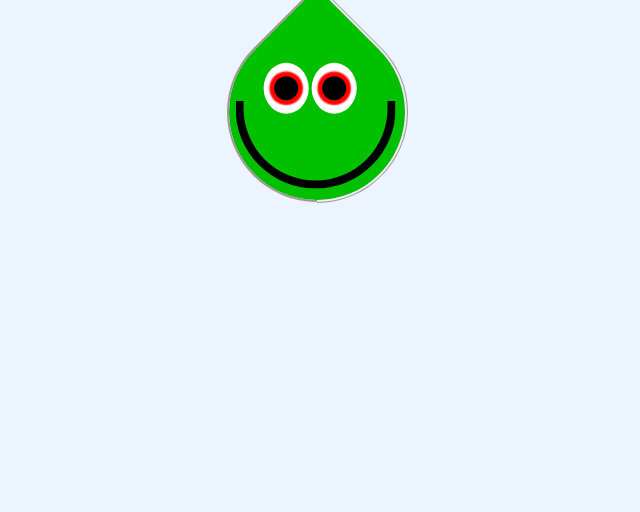
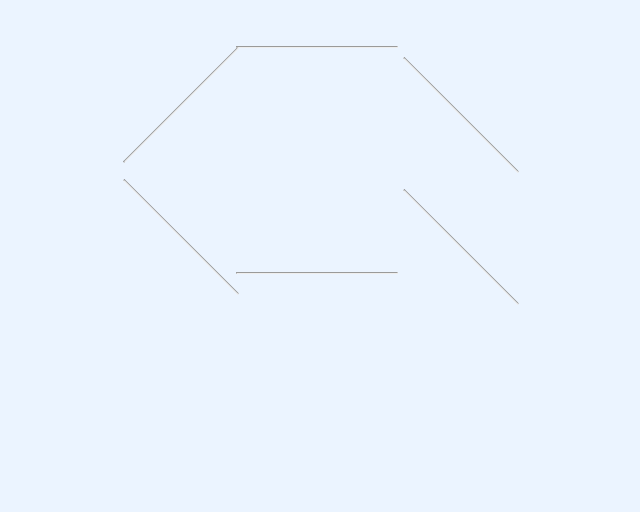
Before and after one commit to kidanekalM/SandBox, a plain HTML site: page index.html in a window 1280 px wide. Shown: the part 288-800 px from the top of the page, without its empty margins (323-963 px from the left). Drawn offline with Linux system fonts and the light colour scheme.

Commit message:
bestagons

```diff
--- a/index.css
+++ b/index.css
@@ -5,62 +5,37 @@
 body {
   min-height: 90vh;
   display: flex;
+  flex-direction: column;
   align-items: center;
   justify-content: center;
   background-color: #ebf4ff;
 }
+h1{
+  position: relative;
+  top: -5rem;
+}
+.container{
+}
+hr{
+  position: relative;
+  width: 10rem;
+}
+hr.top{
+  top: -3rem;
+}
 
-div.head {
-  height: 11rem;
-  width: 11rem;
-  border-radius: 10rem 0rem 10rem 10rem;
-  background-color: rgb(0, 192, 0);
-  border: ridge;
-  display: flex;
-  flex-direction: column;
-  justify-content: center;
+hr.l{
+  left: -8.5rem;
   transform: rotate(-45deg);
 }
-
-.eyeCont {
-  display: flex;
-  width: 70%;
-  height: max-content;
-  align-items: center;
+hr.r{
+  left: 9rem;
   transform: rotate(45deg);
-  position: relative;
-  left: 3rem;
-  top: 2rem;
 }
-
-.eye {
-  height: 3rem;
-  width: 3rem;
-  background-color: white;
-  border-radius: 2rem 1.5rem;
-  transform: rotate(-45deg);
-  display: flex;
-  align-items: center;
-  justify-content: center;
+hr.b{
+  top: 7rem;
+  transform: rotate(45deg);
 }
-
-.pupil {
-  background-color: black;
-  box-shadow: 0rem 0rem 0.1rem 0.3rem red;
-  height: 1.5rem;
-  width: 1.5rem;
-  border-radius: 1rem;
+hr.bot{
+  top: 8rem;
 }
-
-.mouth {
-  height: 5rem;
-  width: 9rem;
-
-  border: 0.5rem black solid;
-  border-top: none;
-  border-radius: 0rem 0rem 7rem 7rem;
-  transform: rotate(45deg);
-  position: relative;
-  top: -0.1rem;
-  left: -1rem;
-}
--- a/index.html
+++ b/index.html
@@ -4,16 +4,14 @@
   </head>
 
   <body>
-    <div class="head">
-      <div class="eyeCont">
-        <div class="eye">
-          <div class="pupil"></div>
-        </div>
-        <div class="eye">
-          <div class="pupil"></div>
-        </div>
-      </div>
-      <div class="mouth"></div>
+    <h1>Bestagons</h1>
+    <div class="container">
+      <hr class="top">
+      <hr class="t l">
+      <hr class="t r">
+      <hr class="b l">
+      <hr class="b r">
+      <hr class="bot">
     </div>
   </body>
 </html>
```
